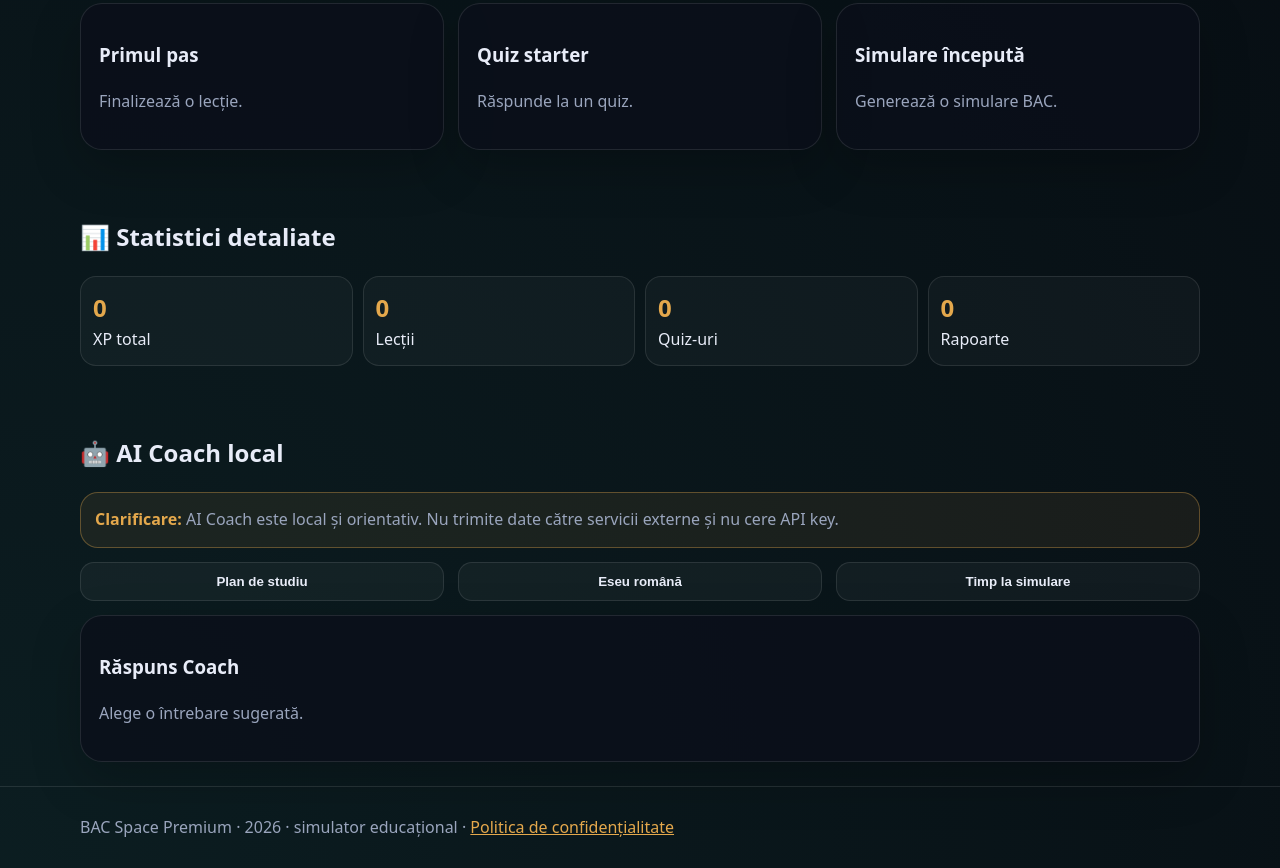
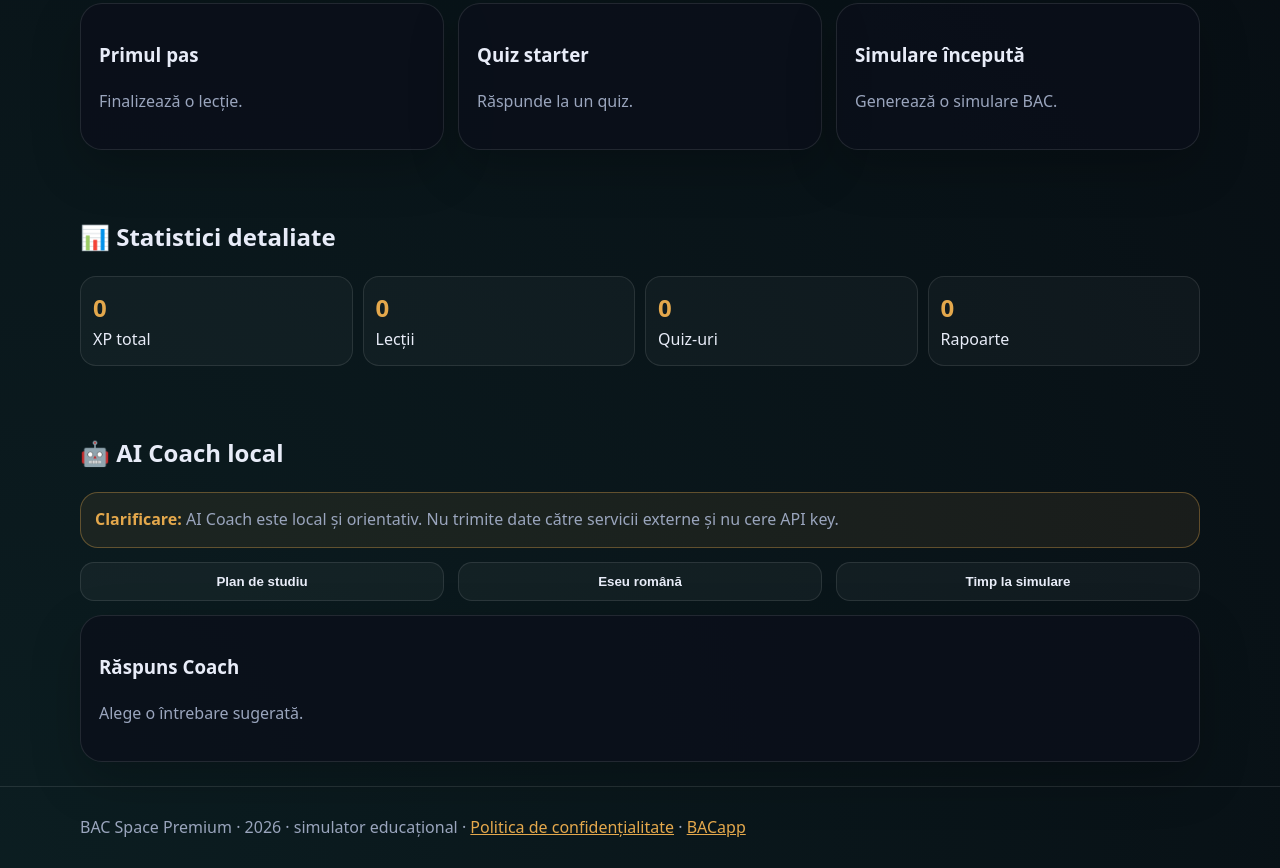
Before and after one commit to LaurAndreea10/BACapp, a website: page index.html in a window 1280 px wide. Shown: the part 5041-5909 px from the top of the page. Drawn offline with Linux system fonts and the light colour scheme.

Commit message:
Add BACapp link to footer

```diff
--- a/index.html
+++ b/index.html
@@ -45,7 +45,7 @@ footer{border-top:1px solid var(--line);padding:28px 0;color:var(--muted)}@media
 <section id="statistici" class="wrap"><h2>📊 Statistici detaliate</h2><div class="grid4"><div class="stat"><strong id="statXp">0</strong>XP total</div><div class="stat"><strong id="statLessons">0</strong>Lecții</div><div class="stat"><strong id="statQuizzes">0</strong>Quiz-uri</div><div class="stat"><strong id="statReports">0</strong>Rapoarte</div></div></section>
 <section id="ai" class="wrap"><h2>🤖 AI Coach local</h2><div class="notice"><strong>Clarificare:</strong> AI Coach este local și orientativ. Nu trimite date către servicii externe și nu cere API key.</div><div class="grid" style="margin-top:14px"><button class="btn" type="button" data-ai="plan">Plan de studiu</button><button class="btn" type="button" data-ai="eseu">Eseu română</button><button class="btn" type="button" data-ai="timp">Timp la simulare</button></div><article class="card" style="margin-top:14px"><h3>Răspuns Coach</h3><p id="ai-answer" class="muted">Alege o întrebare sugerată.</p></article></section>
 </main>
-<footer><div class="wrap">BAC Space Premium · 2026 · simulator educațional · <a style="color:var(--gold)" href="/BACapp/PRIVACY.md">Politica de confidențialitate</a></div></footer>
+<footer><div class="wrap">BAC Space Premium · 2026 · simulator educațional · <a style="color:var(--gold)" href="/BACapp/PRIVACY.md">Politica de confidențialitate</a> · <a style="color:var(--gold)" href="https://laurandreea10.github.io/BACapp/">BACapp</a></div></footer>
 <script>
 (() => {
   const els = {
```
